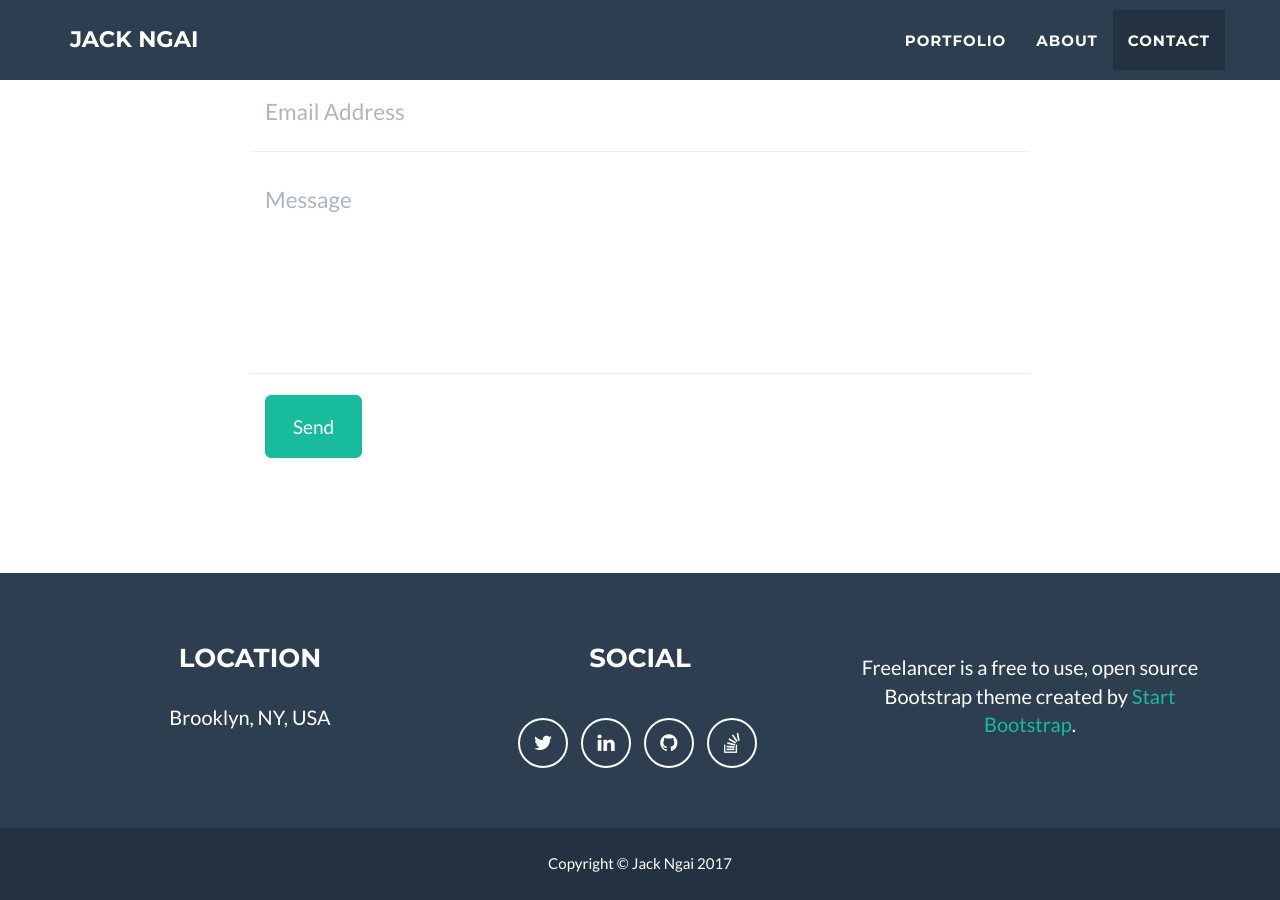
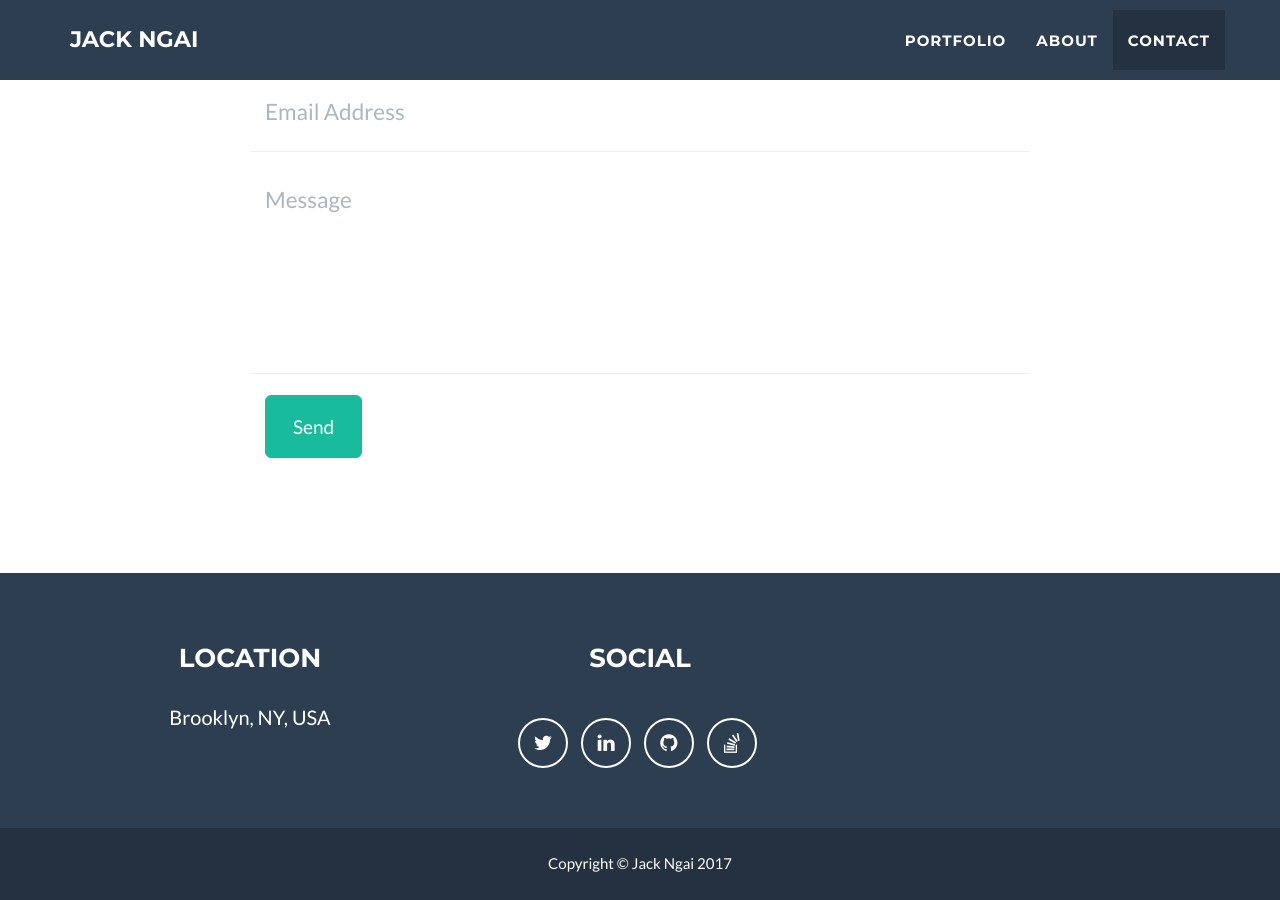
Before and after one commit to jackngai/jackngai.github.io, a Jekyll site: the page built from index.html, in a window 1280 px wide and 900 px high, scrolled down 2454 px. Built offline with Jekyll 4.4.1, drawn with Linux system fonts in a browser that asks for light colours.

Commit message:
feat: Updated StackOverflow link and removed credits in _config.yml

```diff
--- a/_config.yml
+++ b/_config.yml
@@ -44,16 +44,13 @@ social:
   - title: github
     url: http://github.com/jackngai
   - title: stack-overflow
-    url: http://stackoverflow.com/questions/tagged/jackngai
+    url: http://stackoverflow.com/users/5865272/jackngai
 
 
 # Postal address (add as many lines as necessary)
 address:
   - line: Brooklyn, NY, USA
 
-# Credits content
-credits: 'Freelancer is a free to use, open source Bootstrap theme created by <a href="http://startbootstrap.com">Start Bootstrap</a>.'
-
 # Build settings
 markdown: kramdown
 permalink: pretty
```
